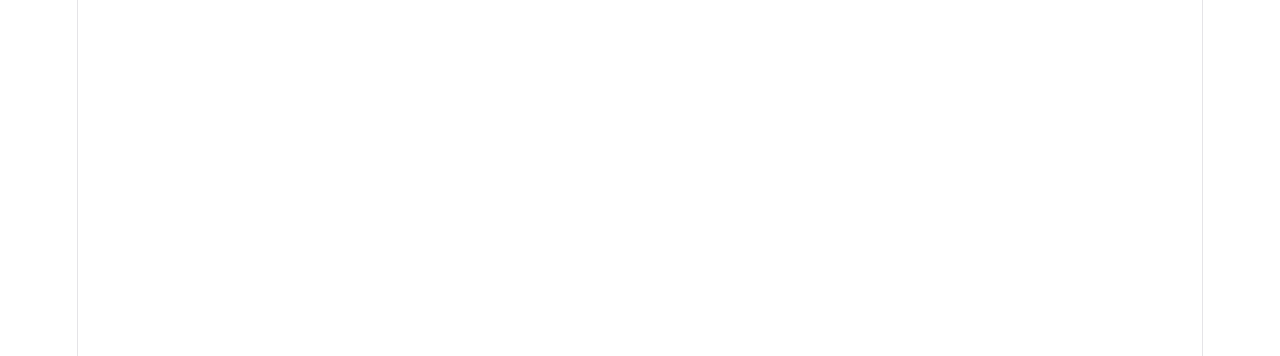
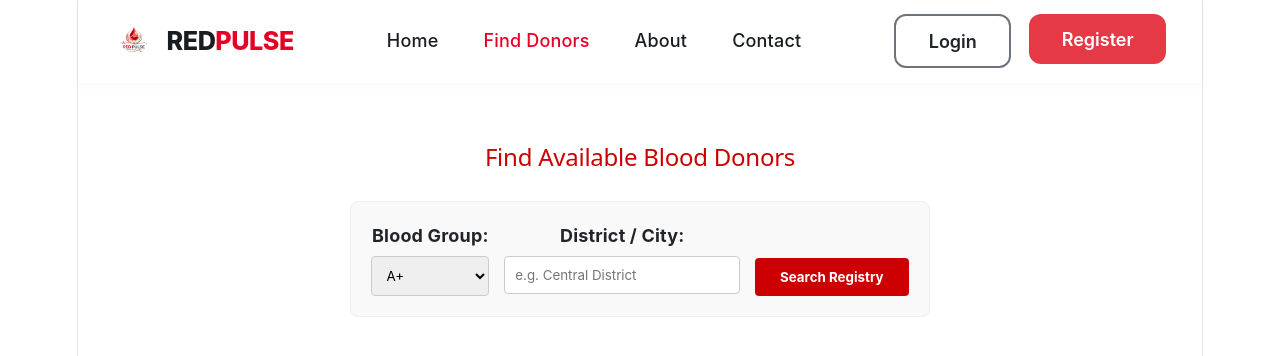
Before and after one commit to nandanasubhash021/Red-Pulse, a React (Vite) app: page /find-donors in a window 1280 px wide. Before the commit this address had no page. Shown: the top 356 px of the page. Built offline with nearby package versions, Linux system fonts and the light colour scheme.

Commit message:
Find Donor page added

```diff
--- a/src/App.jsx
+++ b/src/App.jsx
@@ -6,6 +6,7 @@
 import Contact from "./pages/Contact/Contact";
 import Login from "./pages/Login/Login";
 import Register from "./pages/Register/Register";
+import FindDonors from './pages/FindDonors/FindDonors'; // Imported page entry
 
 function App() {
   return (
@@ -15,6 +16,9 @@
       <Route path="/contact" element={<Contact />} />
       <Route path="/login" element={<Login />} />
       <Route path="/register" element={<Register />} />
+
+      {/* The missing URL route path matching your search interface */}
+      <Route path="/find-donors" element={<FindDonors />} />
     </Routes>
   );
 }
--- a/src/components/Footer/Footer.jsx
+++ b/src/components/Footer/Footer.jsx
@@ -33,7 +33,8 @@
         {/* MEDICAL PORTALS SERVICES */}
         <div className="footer-services">
           <h4>Services</h4>
-          <Link to="/find-donor" onClick={scrollToTop}>Find Donor</Link>
+          {/* 🌟 TYPO FIXED: Changed /find-donor to /find-donors to match your router engine */}
+          <Link to="/find-donors" onClick={scrollToTop}>Find Donor</Link>
           <Link to="/blood-banks" onClick={scrollToTop}>Blood Banks</Link>
           <Link to="/emergency" onClick={scrollToTop}>Emergency Request</Link>
         </div>
--- a/src/components/Navbar/Navbar.jsx
+++ b/src/components/Navbar/Navbar.jsx
@@ -19,6 +19,9 @@
         <ul className="nav-links">
           <li>
             <Link to="/" className={location.pathname === '/' ? 'active' : ''}>Home</Link>
+          </li>
+          <li>
+            <Link to="/find-donors" className={location.pathname === '/find-donors' ? 'active' : ''}>Find Donors</Link>
           </li>
           <li>
             <Link to="/about" className={location.pathname === '/about' ? 'active' : ''}>About</Link>
--- /dev/null
+++ b/src/pages/FindDonors/FindDonors.jsx
@@ -0,0 +1,88 @@
+import React, { useState } from 'react';
+import Navbar from '../../components/Navbar/Navbar';
+
+function FindDonors() {
+  const [bloodGroup, setBloodGroup] = useState('A+');
+  const [district, setDistrict] = useState('');
+  const [donors, setDonors] = useState([]);
+  const [loading, setLoading] = useState(false);
+  const [searched, setSearched] = useState(false);
+
+  const handleSearch = async (e) => {
+    e.preventDefault();
+    setLoading(true);
+    setSearched(true);
+    try {
+      // Fetch matching data from Express backend server
+      const response = await fetch(
+        `http://localhost:5000/api/auth/search?bloodGroup=${encodeURIComponent(bloodGroup)}&district=${encodeURIComponent(district)}`
+      );
+      const data = await response.json();
+
+      if (response.ok) {
+        setDonors(data);
+      } else {
+        alert('Failed to retrieve donor records.');
+      }
+    } catch (err) {
+      console.error('Search error:', err);
+      alert('Unable to connect to the backend server.');
+    } finally {
+      setLoading(false);
+    }
+  };
+
+  return (
+    <>
+      <Navbar />
+      <div style={{ maxWidth: '800px', margin: '40px auto', padding: '20px', fontFamily: 'sans-serif' }}>
+        <h2 style={{ color: '#cc0000', textAlign: 'center', marginBottom: '30px' }}>Find Available Blood Donors</h2>
+
+        {/* Search Controls Form */}
+        <form onSubmit={handleSearch} style={{ display: 'flex', gap: '15px', marginBottom: '40px', background: '#f9f9f9', padding: '20px', borderRadius: '8px', border: '1px solid #eee' }}>
+          <div style={{ flex: 1 }}>
+            <label style={{ display: 'block', marginBottom: '5px', fontWeight: 'bold' }}>Blood Group:</label>
+            <select value={bloodGroup} style={{ width: '100%', padding: '10px', borderRadius: '4px', border: '1px solid #ccc' }} onChange={e => setBloodGroup(e.target.value)}>
+              {['A+', 'A-', 'B+', 'B-', 'AB+', 'AB-', 'O+', 'O-'].map(g => <option key={g} value={g}>{g}</option>)}
+            </select>
+          </div>
+
+          <div style={{ flex: 2 }}>
+            <label style={{ display: 'block', marginBottom: '5px', fontWeight: 'bold' }}>District / City:</label>
+            <input type="text" placeholder="e.g. Central District" value={district} style={{ width: '100%', padding: '10px', borderRadius: '4px', border: '1px solid #ccc', boxSizing: 'border-box' }} onChange={e => setDistrict(e.target.value)} />
+          </div>
+
+          <div style={{ display: 'flex', alignItems: 'flex-end' }}>
+            <button type="submit" style={{ backgroundColor: '#cc0000', color: 'white', border: 'none', padding: '11px 25px', borderRadius: '4px', cursor: 'pointer', fontWeight: 'bold' }}>
+              Search Registry
+            </button>
+          </div>
+        </form>
+
+        {/* Loading and Empty State handling */}
+        {loading && <p style={{ textAlign: 'center' }}>Searching the blood registry datastore...</p>}
+
+        {!loading && searched && donors.length === 0 && (
+          <p style={{ textAlign: 'center', color: '#666' }}>No active donors found matching these filters.</p>
+        )}
+
+        {/* Donors Card Grid Layout */}
+        <div style={{ display: 'grid', gridTemplateColumns: '1fr 1fr', gap: '20px' }}>
+          {donors.map(donor => (
+            <div key={donor._id} style={{ border: '1px solid #ddd', padding: '20px', borderRadius: '8px', boxShadow: '0 2px 4px rgba(0,0,0,0.02)', position: 'relative', backgroundColor: '#fff' }}>
+              <div style={{ position: 'absolute', top: '15px', right: '15px', background: '#cc0000', color: 'white', width: '40px', height: '40px', borderRadius: '50%', display: 'flex', alignItems: 'center', justifyContent: 'center', fontWeight: 'bold' }}>
+                {donor.bloodGroup}
+              </div>
+              <h3 style={{ margin: '0 0 10px 0', color: '#333' }}>{donor.name}</h3>
+              <p style={{ margin: '5px 0', color: '#555' }}><strong>📍 Location:</strong> {donor.address}, {donor.district}</p>
+              <p style={{ margin: '5px 0', color: '#555' }}><strong>📞 Contact:</strong> {donor.phone}</p>
+              <p style={{ margin: '5px 0', color: '#555' }}><strong>✉️ Email:</strong> {donor.email}</p>
+            </div>
+          ))}
+        </div>
+      </div>
+    </>
+  );
+}
+
+export default FindDonors;
```
Also changed, not shown: 1 other file (tests, documents, lock files or other folders).
